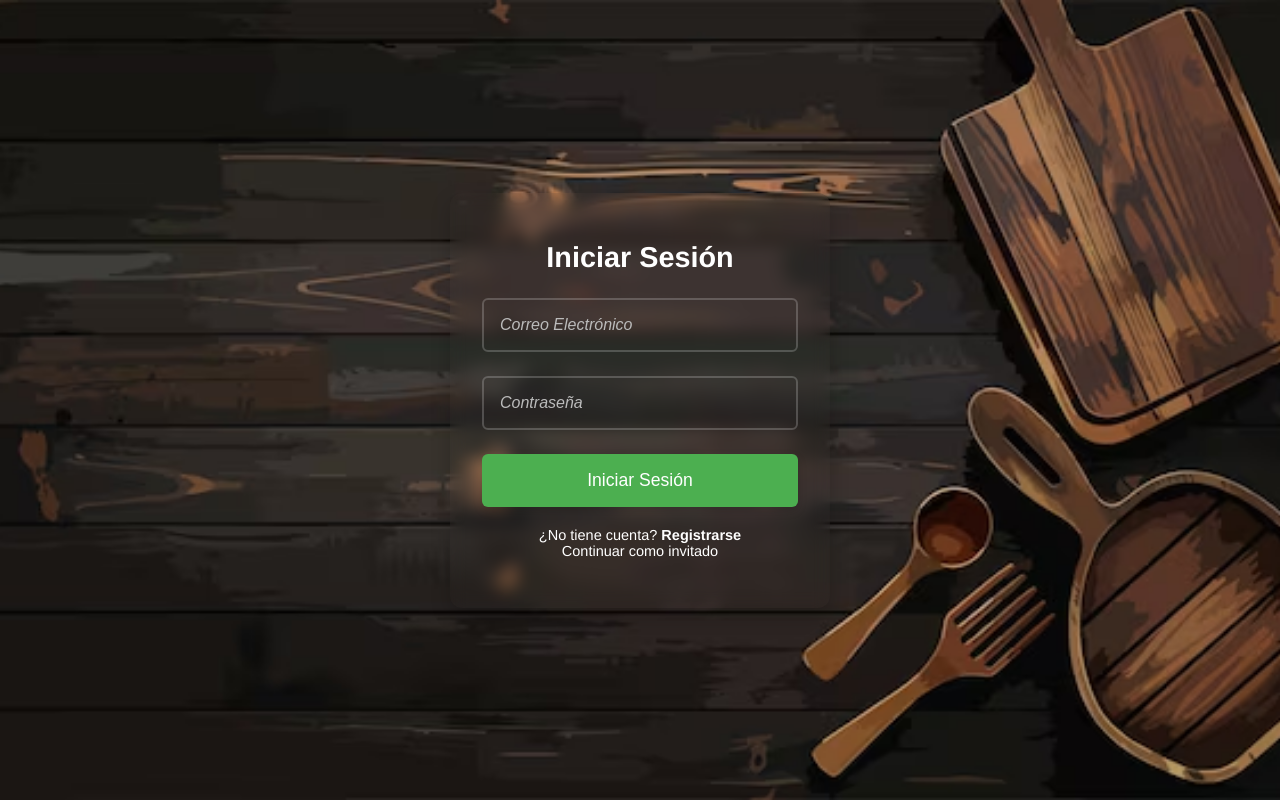
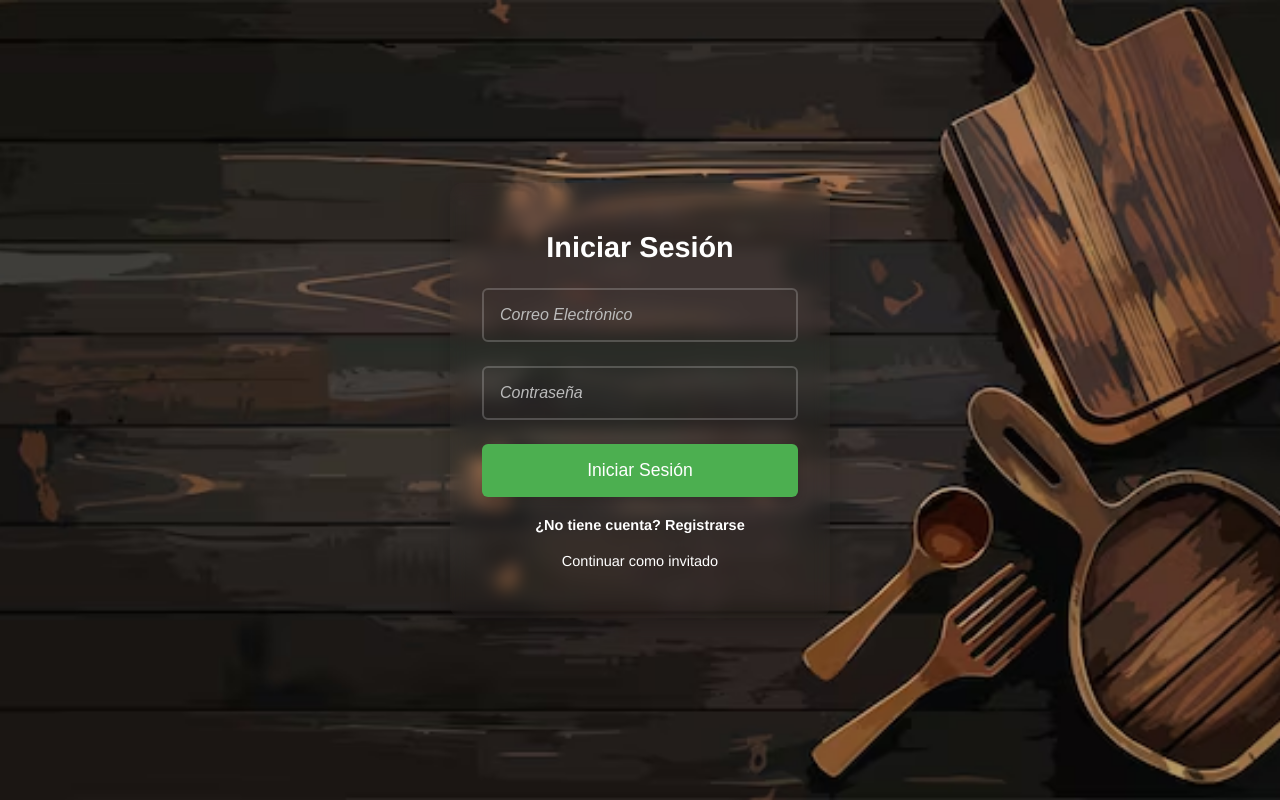
Before and after one commit to TomasCosta1/2024-UTN-PROYECTO-GRUPO8, a React (Create React App) app in the folder frontend/: page /login in a window 1280 px wide. Built offline with nearby package versions, Linux system fonts and the light colour scheme.

Commit message:
arreglo de estilo

```diff
--- a/frontend/src/components/Register.js
+++ b/frontend/src/components/Register.js
@@ -2,7 +2,7 @@ import React, { useState } from 'react';
 
 const Register = () => {
     const [form, setForm] = useState({
-        name: "",
+        nombreCompleto: "",
         email: "",
         password: ""
     });
--- a/frontend/src/styles/Login.css
+++ b/frontend/src/styles/Login.css
@@ -107,12 +107,13 @@ form button:active {
     color: #fff;
 }
 
-.extra p .register-link{
+.extra p, .register-link{
     color: #fff;
     text-decoration: none;
     font-weight: 600;
     margin: 0;
     box-sizing: border-box;
+    margin-bottom: 20px;
 }
 .extra p .register-link:hover{
     text-decoration: underline;
--- /dev/null
+++ b/package.json
@@ -0,0 +1,5 @@
+{
+  "dependencies": {
+    "bcryptjs": "^2.4.3"
+  }
+}
```
Also changed, not shown: 1 other file (tests, documents, lock files or other folders).
